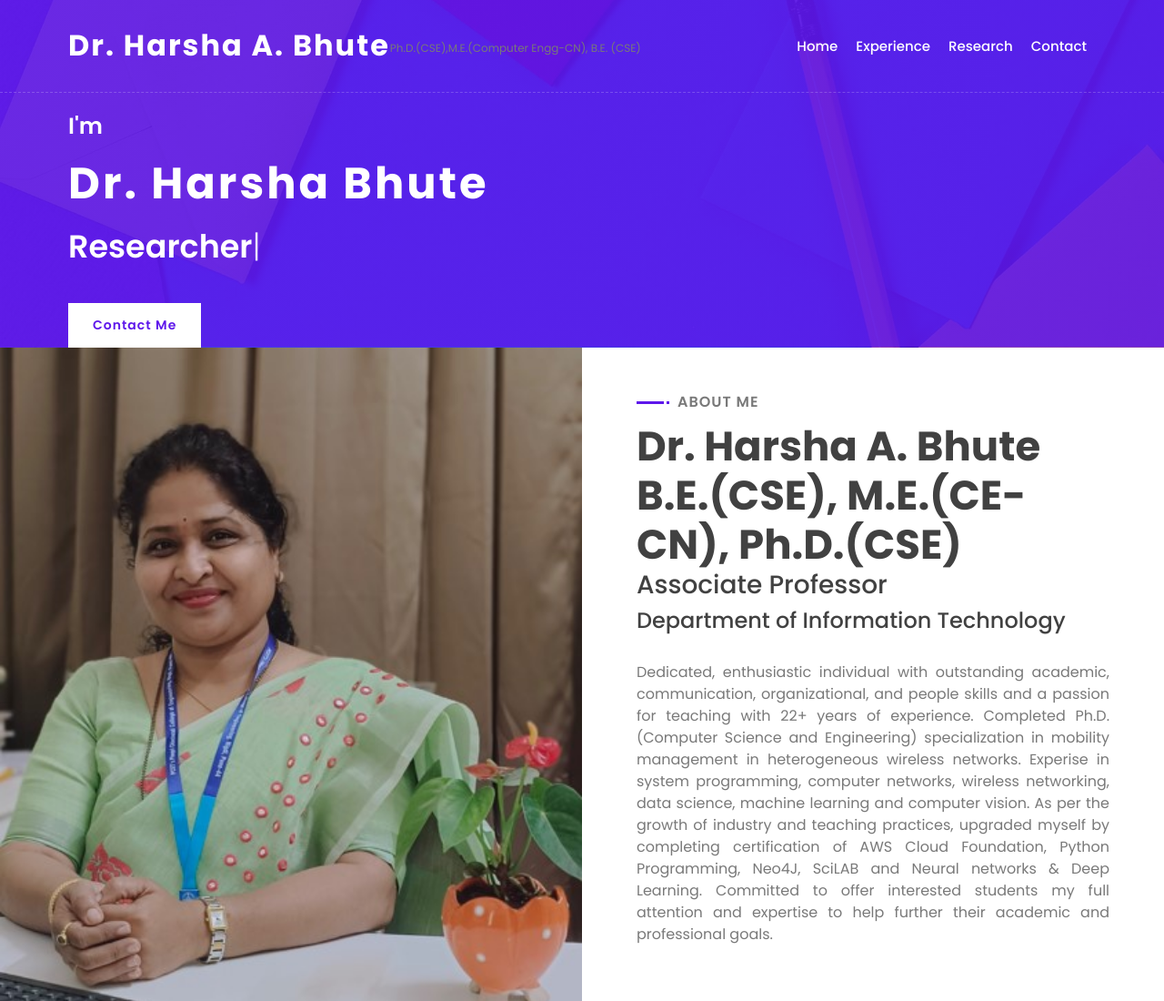
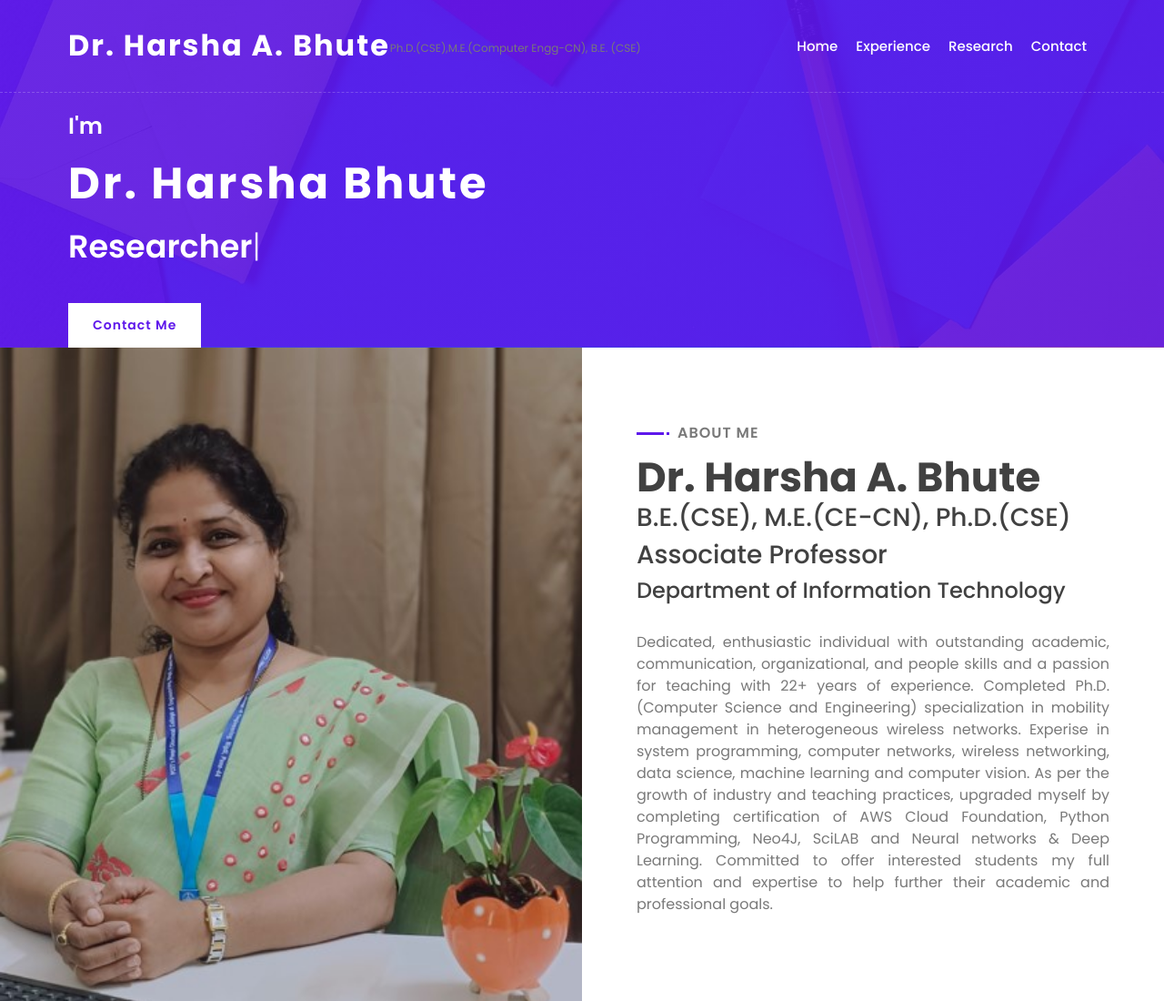
Before and after one commit to HarshaDatascientist/PersonalWebsite, a plain HTML site: page index.html in a window 1280 px wide. Shown: the top 1100 px of the page at 91% size. Drawn offline with nearby package versions, Linux system fonts and the light colour scheme.

Commit message:
Update index.html

```diff
--- a/index.html
+++ b/index.html
@@ -87,7 +87,7 @@
                             <div class="section-header text-left">
                                 <p>About Me</p>
                                 <h2>Dr. Harsha A. Bhute</h2>
-                                <h2>B.E.(CSE), M.E.(CE-CN), Ph.D.(CSE)
+                                <h3>B.E.(CSE), M.E.(CE-CN), Ph.D.(CSE)</h3>
                                 <h3>Associate Professor</h3>
                                 <h4>Department of Information Technology</h4>
                             </div>
```
